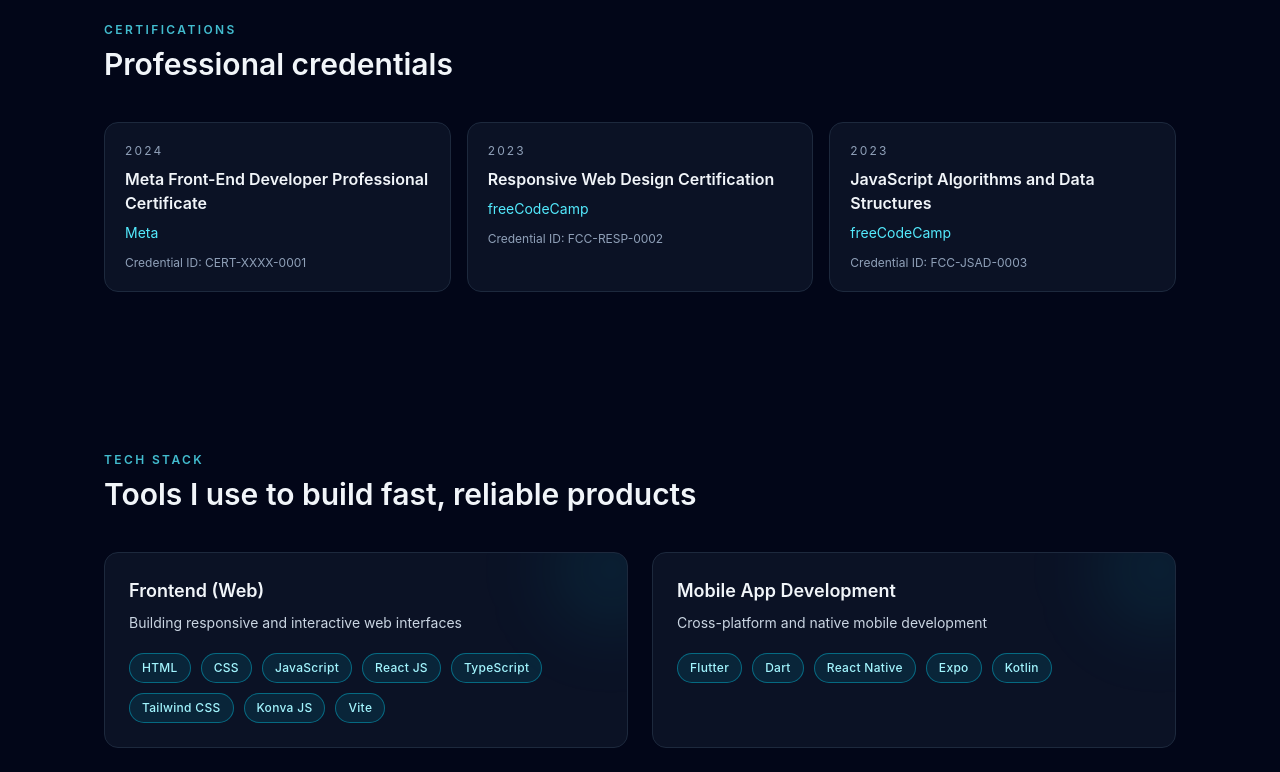
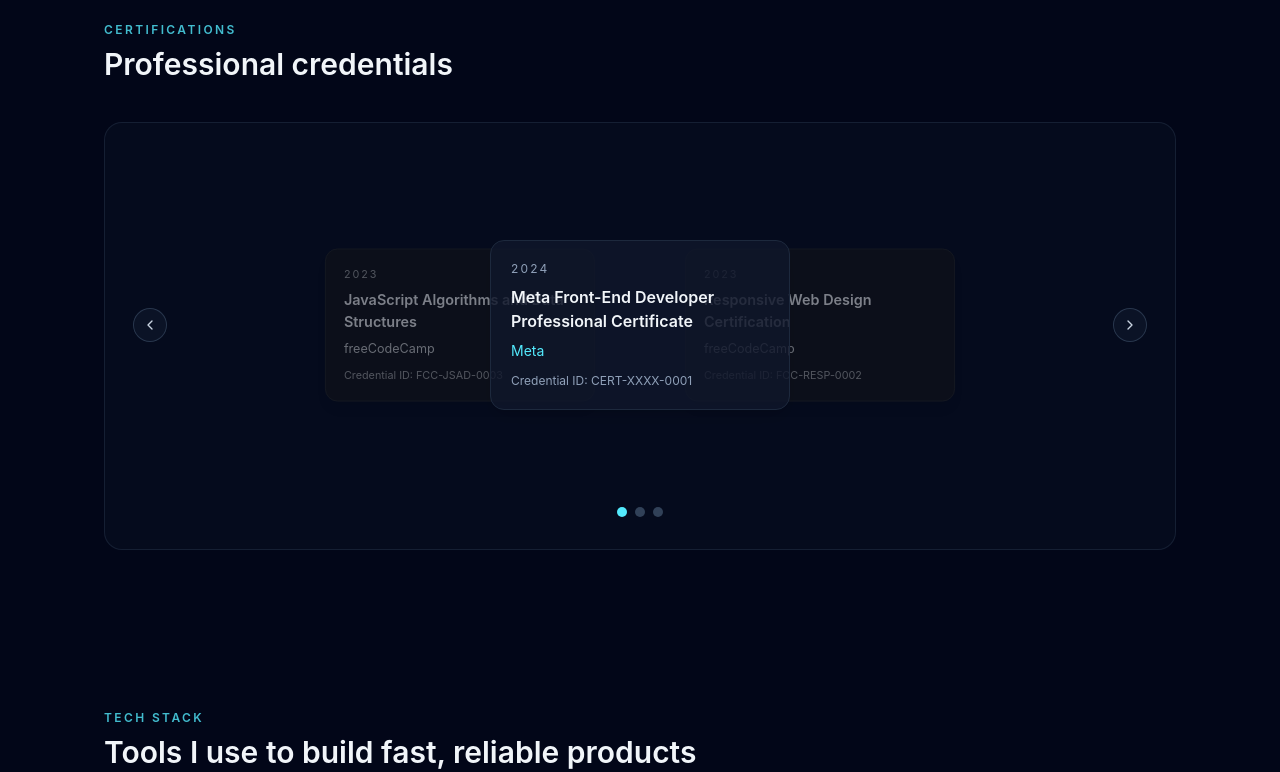
Before and after one commit to jaiacedera/JaiAcedera-Portfolio, a React (Vite) app: page / in a window 1280 px wide. Shown: the part 2420-3192 px from the top of the page. Built offline with nearby package versions, Linux system fonts and the light colour scheme.

Commit message:
fix certifications

```diff
--- a/src/App.tsx
+++ b/src/App.tsx
@@ -1,6 +1,8 @@
 import Stack from './components/Stack';
 import React, { useState, useEffect, useRef } from 'react'
 import ProfileCard from './components/ProfileCard';
+import { AnimatePresence, motion } from 'motion/react'
+import { ChevronLeft, ChevronRight } from 'lucide-react'
 import type { FormEvent } from 'react'
 
 interface EducationItem {
@@ -321,7 +323,80 @@
       ? []
       : Array.from({ length: Math.min(3, hardwareProjects.length) }, (_, offset) => hardwareProjects[(desktopHardwareStartIndex + offset) % hardwareProjects.length])
 
+  const [activeCertificationIndex, setActiveCertificationIndex] = useState(0)
+  const [certificationDirection, setCertificationDirection] = useState(0)
+
+  const paginateCertification = (newDirection: number) => {
+    if (certifications.length === 0) return
+    setCertificationDirection(newDirection)
+    setActiveCertificationIndex((prev) => (prev + newDirection + certifications.length) % certifications.length)
+  }
+
+  const selectCertification = (index: number) => {
+    if (index === activeCertificationIndex) return
+    setCertificationDirection(index > activeCertificationIndex ? 1 : -1)
+    setActiveCertificationIndex(index)
+  }
+
+  const getCertificationPosition = (index: number) => {
+    const total = certifications.length
+    if (!total) return 'hidden'
+    const diff = (index - activeCertificationIndex + total) % total
+    if (diff === 0) return 'center'
+    if (diff === 1) return 'right'
+    if (diff === total - 1) return 'left'
+    return 'hidden'
+  }
+
+  const getCertificationVariant = (position: string) => {
+    const transition = { duration: 0.55, ease: [0.25, 0.46, 0.45, 0.94] as [number, number, number, number] }
+
+    switch (position) {
+      case 'center':
+        return {
+          zIndex: 10,
+          opacity: 1,
+          scale: 1,
+          x: 0,
+          filter: 'grayscale(0%)',
+          pointerEvents: 'auto',
+          transition,
+        }
+      case 'right':
+        return {
+          zIndex: 5,
+          opacity: 0.5,
+          scale: 0.9,
+          x: 180,
+          filter: 'grayscale(100%)',
+          pointerEvents: 'auto',
+          transition,
+        }
+      case 'left':
+        return {
+          zIndex: 5,
+          opacity: 0.5,
+          scale: 0.9,
+          x: -180,
+          filter: 'grayscale(100%)',
+          pointerEvents: 'auto',
+          transition,
+        }
+      default:
+        return {
+          zIndex: 0,
+          opacity: 0,
+          scale: 0.82,
+          x: certificationDirection >= 0 ? 260 : -260,
+          pointerEvents: 'none',
+          filter: 'grayscale(100%)',
+          transition,
+        }
+    }
+  }
+
   const projectTouchStartX = useRef<number | null>(null)
+  const certificationTouchStartX = useRef<number | null>(null)
   const hardwareTouchStartX = useRef<number | null>(null)
 
   const aboutStackWidth = 250
@@ -494,7 +569,7 @@
                 ].join(' ')}
                 onClick={() => setIsMenuOpen(false)}
               >
-                Projects
+                Software Projects
               </a>
               <a
                 href="#hardware-projects"
@@ -685,18 +760,79 @@
         <section id="certifications" className="py-14 sm:py-20">
           <SectionHeading eyebrow="Certifications" title="Professional credentials" />
 
-          <div className="grid gap-4 sm:grid-cols-2 lg:grid-cols-3">
-            {certifications.map((certification) => (
-              <article
+          <div className="relative overflow-hidden rounded-2xl border border-slate-200/70 bg-slate-50/50 dark:border-slate-800/70 dark:bg-slate-900/30 px-3 py-8 sm:px-6">
+            <div
+              className="relative h-80 sm:h-85"
+              onTouchStart={(e) => { certificationTouchStartX.current = e.touches[0].clientX }}
+              onTouchEnd={(e) => {
+                if (certificationTouchStartX.current === null) return
+                const diff = certificationTouchStartX.current - e.changedTouches[0].clientX
+                if (Math.abs(diff) > 40) {
+                  if (diff > 0) paginateCertification(1)
+                  else paginateCertification(-1)
+                }
+                certificationTouchStartX.current = null
+              }}
+            >
+              <button
+                type="button"
+                onClick={() => paginateCertification(-1)}
+                className="absolute left-1 top-1/2 z-20 -translate-y-1/2 rounded-full border border-slate-300/80 bg-white/80 p-2 text-slate-600 backdrop-blur transition hover:border-cyan-300 hover:text-cyan-700 dark:border-slate-700/80 dark:bg-slate-900/70 dark:text-slate-300 dark:hover:text-cyan-300"
+                aria-label="Previous certification"
+              >
+                <ChevronLeft className="h-4 w-4" />
+              </button>
+
+              <button
+                type="button"
+                onClick={() => paginateCertification(1)}
+                className="absolute right-1 top-1/2 z-20 -translate-y-1/2 rounded-full border border-slate-300/80 bg-white/80 p-2 text-slate-600 backdrop-blur transition hover:border-cyan-300 hover:text-cyan-700 dark:border-slate-700/80 dark:bg-slate-900/70 dark:text-slate-300 dark:hover:text-cyan-300"
+                aria-label="Next certification"
+              >
+                <ChevronRight className="h-4 w-4" />
+              </button>
+
+              <div className="relative h-full">
+                <AnimatePresence initial={false} custom={certificationDirection}>
+                  {certifications.map((certification, index) => {
+                    const position = getCertificationPosition(index)
+                    if (position === 'hidden') return null
+
+                    return (
+                      <motion.article
                         key={`${certification.title}-${certification.credentialId}`}
-                className="rounded-xl border border-slate-200 bg-white dark:border-slate-800 dark:bg-slate-900/70 p-5 transition hover:-translate-y-1 hover:border-cyan-400/60"
+                        initial={getCertificationVariant('hidden')}
+                        animate={getCertificationVariant(position)}
+                        exit={getCertificationVariant('hidden')}
+                        className="absolute left-1/2 top-1/2 w-[min(82vw,300px)] -translate-x-1/2 -translate-y-1/2 rounded-xl border border-slate-200 bg-white dark:border-slate-800 dark:bg-slate-900/80 p-5 shadow-lg"
                       >
                         <p className="text-xs uppercase tracking-[0.18em] text-slate-500 dark:text-slate-400">{certification.year}</p>
                         <h3 className="mt-2 text-base font-semibold text-slate-900 dark:text-slate-100">{certification.title}</h3>
                         <p className="mt-2 text-sm text-cyan-700 dark:text-cyan-300">{certification.issuer}</p>
                         <p className="mt-3 text-xs text-slate-500 dark:text-slate-400">Credential ID: {certification.credentialId}</p>
-              </article>
+                      </motion.article>
+                    )
+                  })}
+                </AnimatePresence>
+              </div>
+            </div>
+
+            <div className="mt-3 flex justify-center gap-2">
+              {certifications.map((certification, index) => (
+                <button
+                  key={certification.credentialId}
+                  type="button"
+                  onClick={() => selectCertification(index)}
+                  className={[
+                    'h-2.5 w-2.5 rounded-full transition',
+                    index === activeCertificationIndex
+                      ? 'bg-cyan-600 dark:bg-cyan-300'
+                      : 'bg-slate-300 hover:bg-cyan-400/70 dark:bg-slate-700 dark:hover:bg-cyan-300/60',
+                  ].join(' ')}
+                  aria-label={`Go to certification ${index + 1}`}
+                />
               ))}
+            </div>
           </div>
         </section>
 
@@ -730,7 +866,7 @@
         </section>
 
         <section id="projects" className="py-14 sm:py-20">
-          <SectionHeading eyebrow="Projects" title="Selected work" />
+          <SectionHeading eyebrow="Projects" title="Portfolio Highlights" />
 
           {/* Mobile carousel */}
           <div className="space-y-4 lg:hidden">
```
Lines whose indentation alone changed are shown as unchanged.
